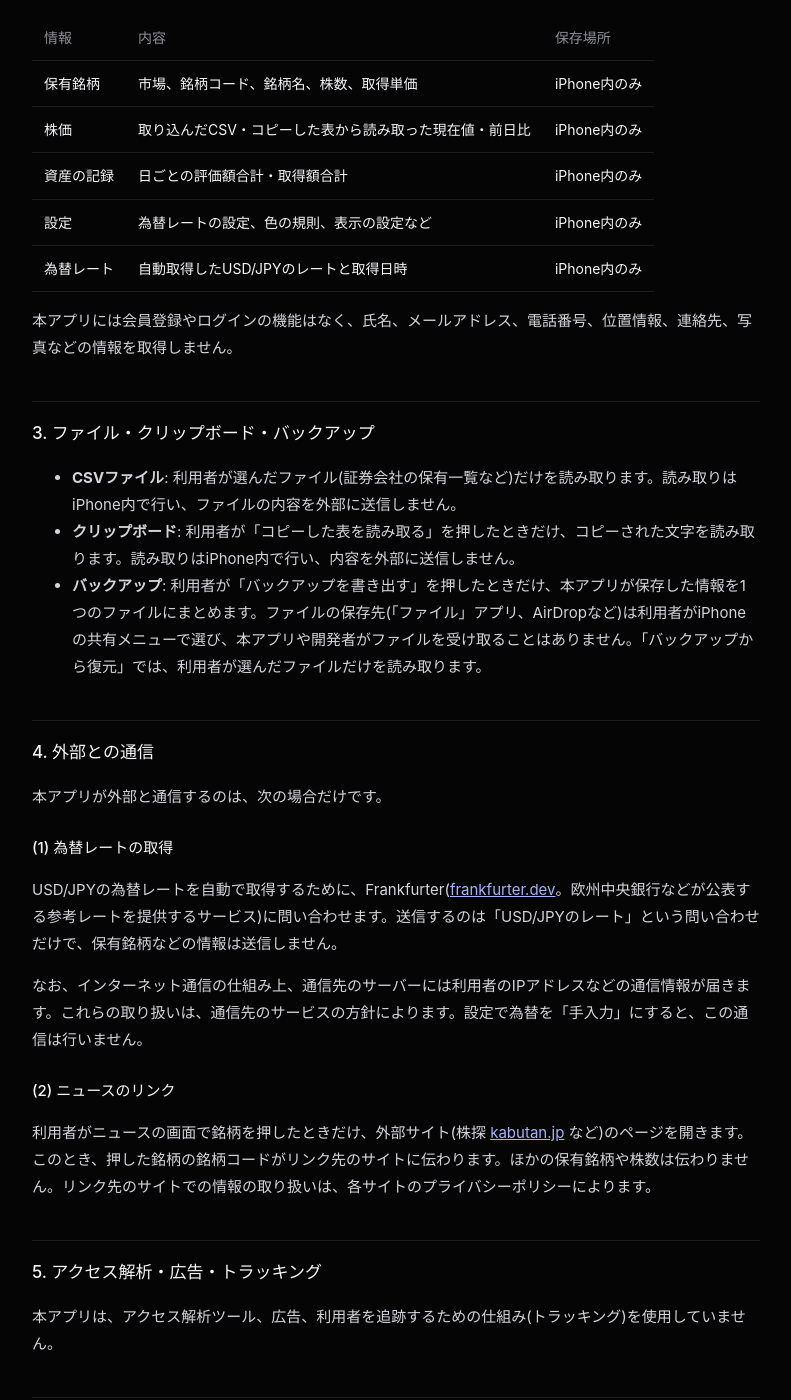
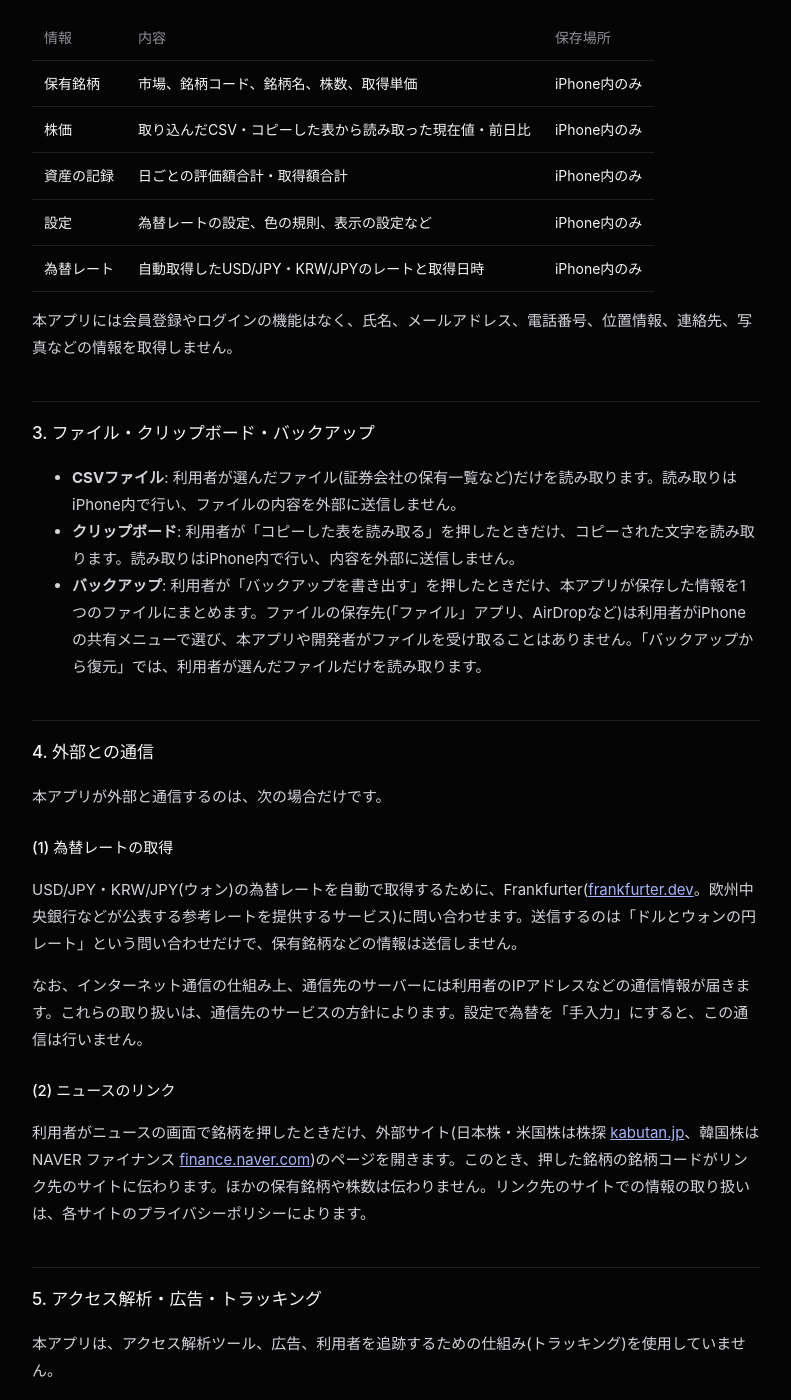
Before and after one commit to kasane-app/kasane-app.github.io, a Jekyll site: the page built from privacy.md, in a window 1280 px wide and 1400 px high, scrolled down 571 px. Shown: the whole window, without its empty margins (244-1035 px from the left). Built offline with Jekyll 4.4.1, drawn with Linux system fonts in a browser that asks for light colours.

Commit message:
韓国株への対応を反映(為替・ニュースのリンク先・取り込み)

```diff
--- a/privacy.md
+++ b/privacy.md
@@ -24,7 +24,7 @@ permalink: /privacy/
 | 株価 | 取り込んだCSV・コピーした表から読み取った現在値・前日比 | iPhone内のみ |
 | 資産の記録 | 日ごとの評価額合計・取得額合計 | iPhone内のみ |
 | 設定 | 為替レートの設定、色の規則、表示の設定など | iPhone内のみ |
-| 為替レート | 自動取得したUSD/JPYのレートと取得日時 | iPhone内のみ |
+| 為替レート | 自動取得したUSD/JPY・KRW/JPYのレートと取得日時 | iPhone内のみ |
 
 本アプリには会員登録やログインの機能はなく、氏名、メールアドレス、電話番号、位置情報、連絡先、写真などの情報を取得しません。
 
@@ -40,13 +40,13 @@ permalink: /privacy/
 
 ### (1) 為替レートの取得
 
-USD/JPYの為替レートを自動で取得するために、Frankfurter([frankfurter.dev](https://frankfurter.dev)。欧州中央銀行などが公表する参考レートを提供するサービス)に問い合わせます。送信するのは「USD/JPYのレート」という問い合わせだけで、保有銘柄などの情報は送信しません。
+USD/JPY・KRW/JPY(ウォン)の為替レートを自動で取得するために、Frankfurter([frankfurter.dev](https://frankfurter.dev)。欧州中央銀行などが公表する参考レートを提供するサービス)に問い合わせます。送信するのは「ドルとウォンの円レート」という問い合わせだけで、保有銘柄などの情報は送信しません。
 
 なお、インターネット通信の仕組み上、通信先のサーバーには利用者のIPアドレスなどの通信情報が届きます。これらの取り扱いは、通信先のサービスの方針によります。設定で為替を「手入力」にすると、この通信は行いません。
 
 ### (2) ニュースのリンク
 
-利用者がニュースの画面で銘柄を押したときだけ、外部サイト(株探 [kabutan.jp](https://kabutan.jp) など)のページを開きます。このとき、押した銘柄の銘柄コードがリンク先のサイトに伝わります。ほかの保有銘柄や株数は伝わりません。リンク先のサイトでの情報の取り扱いは、各サイトのプライバシーポリシーによります。
+利用者がニュースの画面で銘柄を押したときだけ、外部サイト(日本株・米国株は株探 [kabutan.jp](https://kabutan.jp)、韓国株はNAVER ファイナンス [finance.naver.com](https://finance.naver.com))のページを開きます。このとき、押した銘柄の銘柄コードがリンク先のサイトに伝わります。ほかの保有銘柄や株数は伝わりません。リンク先のサイトでの情報の取り扱いは、各サイトのプライバシーポリシーによります。
 
 ## 5. アクセス解析・広告・トラッキング
 
```
Also changed, not shown: support.md (+1 -1 lines).
